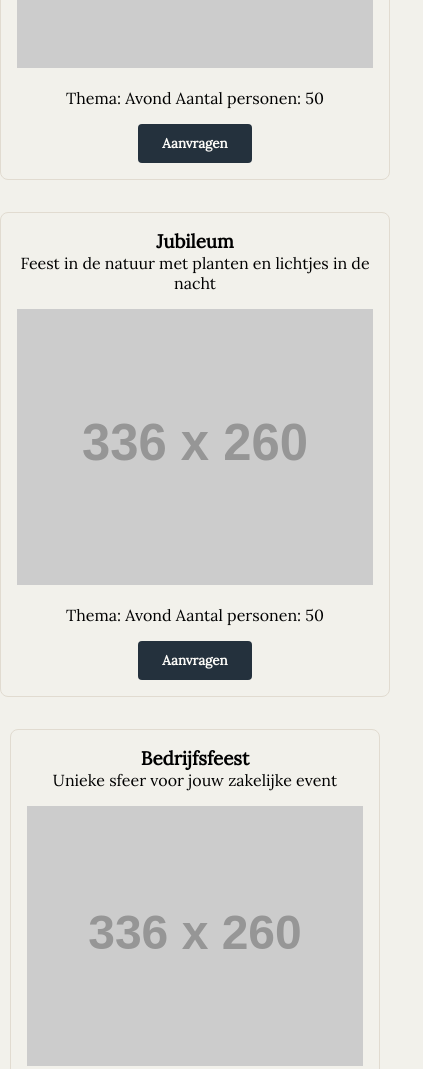
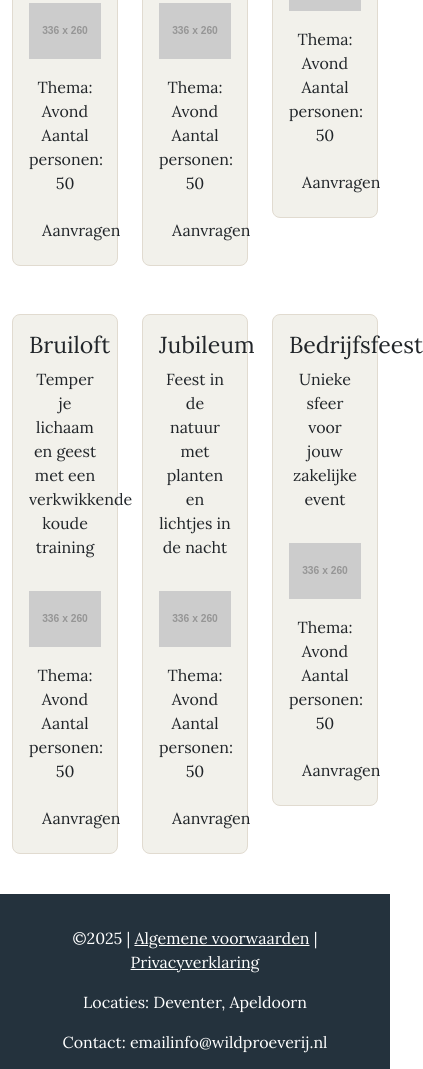
Before and after one commit to refqaxa/kdgo-examen-website, a plain HTML site: page arrangments.html in a window 390 px wide. Shown: the part 819-1888 px from the top of the page, 423 px wide, since content can reach past the window. Drawn offline with nearby package versions, Linux system fonts and the light colour scheme; placeholder pictures from the web are drawn by us.

Commit message:
Added bootstrap link + working on arrangments

```diff
--- a/arrangments.html
+++ b/arrangments.html
@@ -6,6 +6,7 @@
     <title>Arrangementen - Feast</title>
     <link rel="stylesheet" href="css/style.css"/>
     <script src="scripts/script.js" defer></script>
+    <link href="https://cdn.jsdelivr.net/npm/bootstrap@5.3.3/dist/css/bootstrap.min.css" rel="stylesheet"/>
     <link href="https://fonts.googleapis.com/css2?family=Lora&family=Bebas+Neue&display=swap" rel="stylesheet"/>
 </head>
 <body>
@@ -24,42 +25,96 @@
         <button class="filter-btn">Zakelijk/Corporate</button>
     </section>
 
-    <section class="arrangementen-list">
+    <!-- replace your old arrangementen-list section with this: -->
+    <section class="arrangementen-list container py-4">
 
+        <div class="row">
+            <div class="col-4 col-md-12 mb-3">
                 <div class="arrangement">
                     <h3>Bruiloft</h3>
                     <p>Temper je lichaam en geest met een verkwikkende koude training</p>
-            <img src="https://placehold.co/336x260" alt="Bruiloft">
+                    <img src="https://placehold.co/336x260" alt="Bruiloft" class="img-fluid">
                     <div class="details">
                     <span>Thema: Avond</span>
                     <span>Aantal personen: 50</span>
                     </div>
-            <button class="aanvragen-btn">Aanvragen</button>
+                    <button class="aanvragen-btn btn">Aanvragen</button>
+                </div>
             </div>
 
+            <div class="col-4 col-md-12 mb-3">
                 <div class="arrangement">
                     <h3>Jubileum</h3>
                     <p>Feest in de natuur met planten en lichtjes in de nacht</p>
-            <img src="https://placehold.co/336x260" alt="Jubileum">
+                    <img src="https://placehold.co/336x260" alt="Jubileum" class="img-fluid">
                     <div class="details">
                     <span>Thema: Avond</span>
                     <span>Aantal personen: 50</span>
                     </div>
-            <button class="aanvragen-btn">Aanvragen</button>
+                    <button class="aanvragen-btn btn">Aanvragen</button>
+                </div>
             </div>
 
+            <div class="col-4 col-md-12 mb-3">
                 <div class="arrangement">
                     <h3>Bedrijfsfeest</h3>
                     <p>Unieke sfeer voor jouw zakelijke event</p>
-            <img src="https://placehold.co/336x260" alt="Bedrijfsfeest">
+                    <img src="https://placehold.co/336x260" alt="Bedrijfsfeest" class="img-fluid">
                     <div class="details">
                     <span>Thema: Avond</span>
                     <span>Aantal personen: 50</span>
                     </div>
-            <button class="aanvragen-btn">Aanvragen</button>
+                    <button class="aanvragen-btn btn">Aanvragen</button>
+                </div>
+            </div>
+
+        </div>
+
+        <div class="row">
+
+            <div class="col-4 col-md-12 mb-3">
+                <div class="arrangement">
+                    <h3>Bruiloft</h3>
+                    <p>Temper je lichaam en geest met een verkwikkende koude training</p>
+                    <img src="https://placehold.co/336x260" alt="Bruiloft" class="img-fluid">
+                    <div class="details">
+                    <span>Thema: Avond</span>
+                    <span>Aantal personen: 50</span>
+                    </div>
+                    <button class="aanvragen-btn btn">Aanvragen</button>
+                </div>
+            </div>
+
+            <div class="col-4 col-md-12 mb-3">
+                <div class="arrangement">
+                    <h3>Jubileum</h3>
+                    <p>Feest in de natuur met planten en lichtjes in de nacht</p>
+                    <img src="https://placehold.co/336x260" alt="Jubileum" class="img-fluid">
+                    <div class="details">
+                    <span>Thema: Avond</span>
+                    <span>Aantal personen: 50</span>
+                    </div>
+                    <button class="aanvragen-btn btn">Aanvragen</button>
+                </div>
+            </div>
+
+            <div class="col-4 col-md-12 mb-3">
+                <div class="arrangement">
+                    <h3>Bedrijfsfeest</h3>
+                    <p>Unieke sfeer voor jouw zakelijke event</p>
+                    <img src="https://placehold.co/336x260" alt="Bedrijfsfeest" class="img-fluid">
+                    <div class="details">
+                    <span>Thema: Avond</span>
+                    <span>Aantal personen: 50</span>
+                    </div>
+                    <button class="aanvragen-btn btn">Aanvragen</button>
+                </div>
+            </div>
+
         </div>
 
     </section>
+
 
     <div id="footer"></div>
 
--- a/css/style.css
+++ b/css/style.css
@@ -135,7 +135,25 @@ header #main-header {
 }
 
 .main-hero {
-    height: 90vh;
+    position: relative;
+    width: 100%;
+    overflow: hidden;
+    height: 85vh;
+}
+
+.main-hero h1 {
+    font-size: 36px;
+    margin-bottom: 1rem;
+}
+
+.main-hero button {
+    background: #BF8268;
+    color: #E1DBD0;
+    border: none;
+    padding: 1rem 2rem;
+    border-radius: 4px;
+    font-weight: 700;
+    cursor: pointer;
 }
 
 .background-video {
@@ -169,21 +187,6 @@ button.custom-btn {
     color: white;
     top: 50%;
     transform: translateY(-50%);
-}
-
-.hero h1 {
-    font-size: 36px;
-    margin-bottom: 1rem;
-}
-
-.hero button {
-    background: #BF8268;
-    color: #E1DBD0;
-    border: none;
-    padding: 1rem 2rem;
-    border-radius: 4px;
-    font-weight: 700;
-    cursor: pointer;
 }
 
 .top-feast {
```
Also changed, not shown: about-us.html (+1 -0 lines), blog.html (+1 -0 lines), booking.html (+1 -0 lines), contact.html (+1 -0 lines), index.html (+1 -1 lines). Lines whose indentation alone changed are shown as unchanged.
